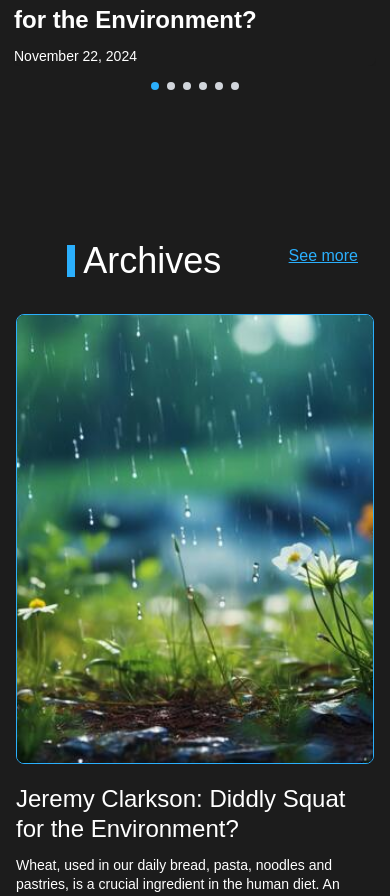
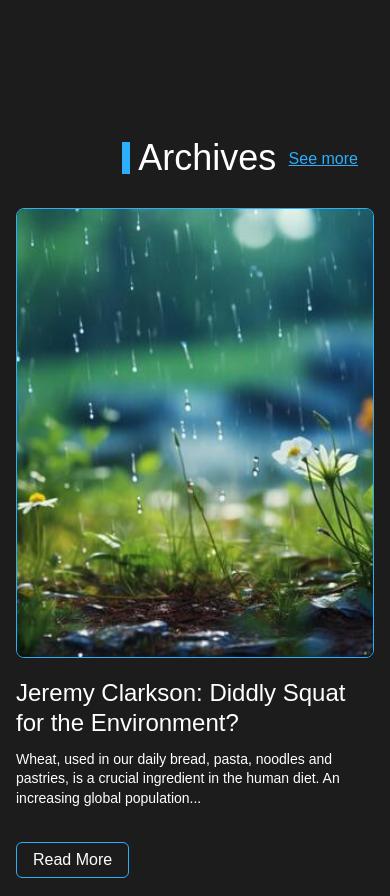
Before and after one commit to fahim37/the-green-cloister, a Next.js app: page / in a window 390 px wide. Shown: the part 1640-2536 px from the top of the page. Built offline with nearby package versions, Linux system fonts and the light colour scheme.

Commit message:
minor fix

```diff
--- a/src/components/homepage/archive-articles.jsx
+++ b/src/components/homepage/archive-articles.jsx
@@ -62,10 +62,10 @@ export default function ArchiveArticles() {
     <div className="container px-4 py-12">
       <div className="flex justify-between items-center">
         <div />
-        <div className=" md:mr-[-100]">
+        <div className="translate-x-[55px]">
           <HomePageHeading text={"Archives"} />
         </div>
-        <Link href="/all" className="mb-10 ">
+        <Link href="/all" className="mb-7 md:mb-10 ">
           <Button
             variant="custom"
             className=" text-primary underline hover:text-primary/80 text-[16px]"
--- a/src/components/homepage/popular-carousel.jsx
+++ b/src/components/homepage/popular-carousel.jsx
@@ -93,7 +93,7 @@ export default function PopularCarousel() {
                         alt={article.title}
                         width={370}
                         height={330}
-                        className="object-cover w-[370px] h-[340px]"
+                        className="object-cover w-full h-full"
                       />
                     </div>
                   </Link>
```
